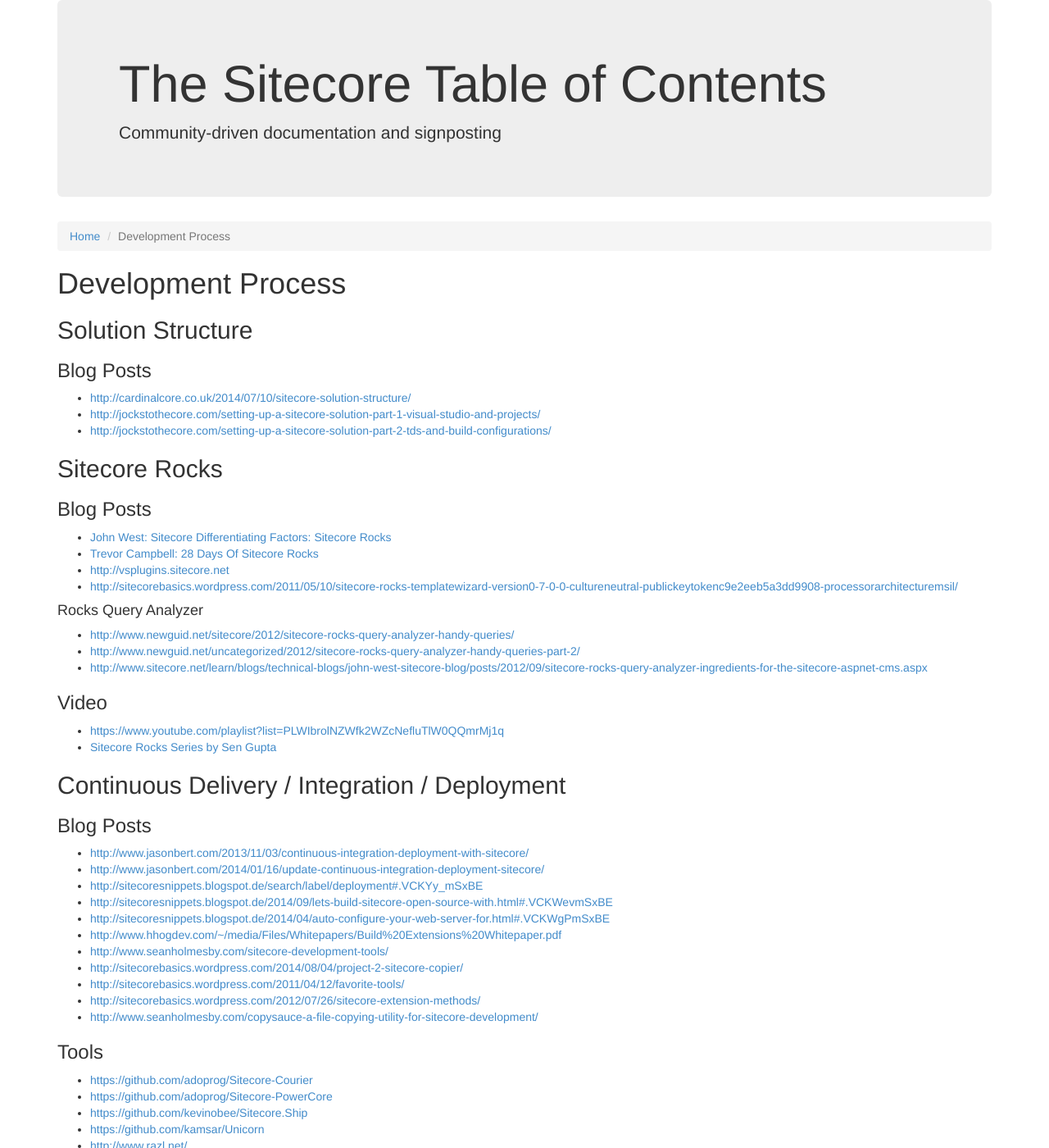
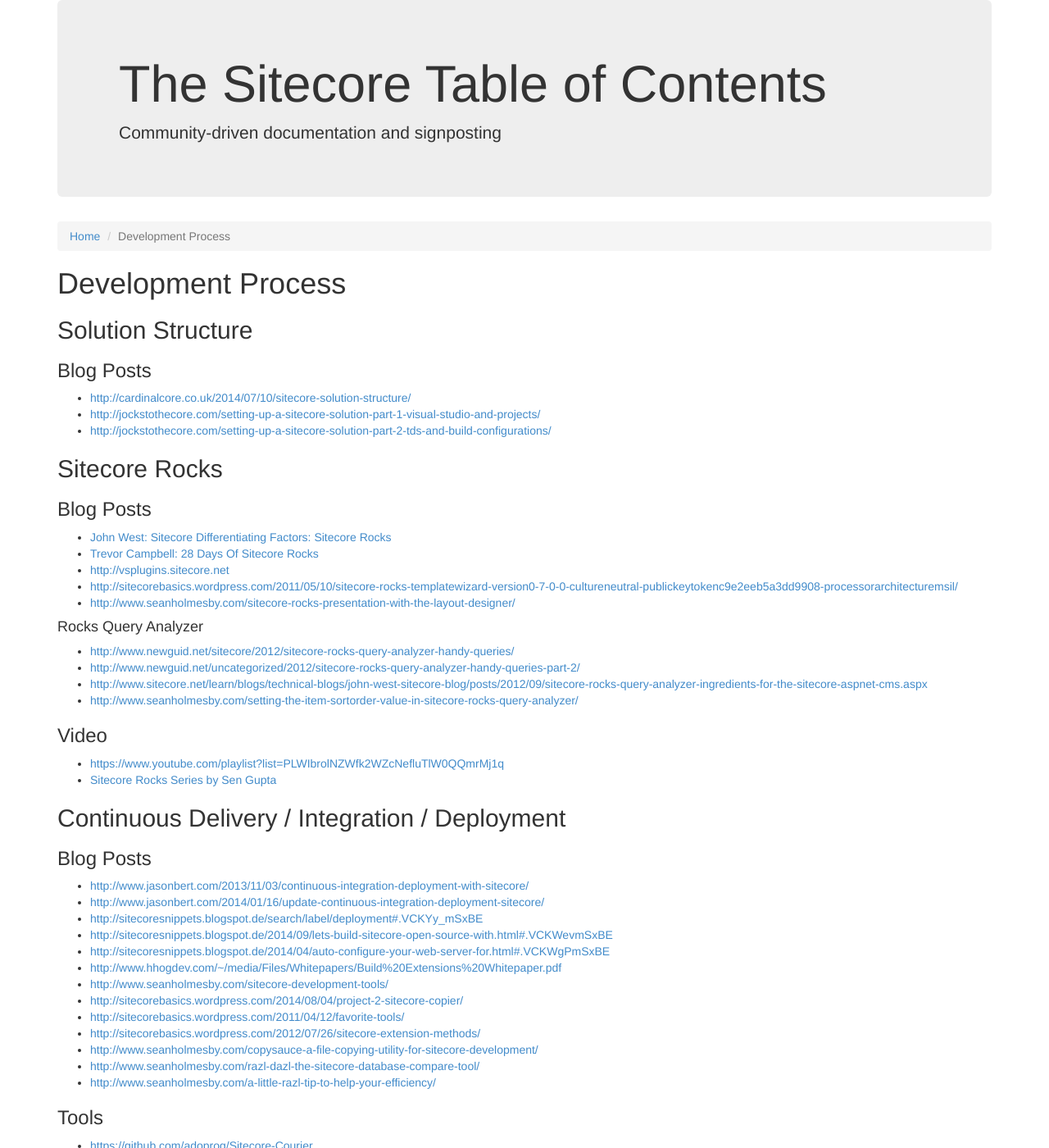
Before and after one commit to Sitecore-Community/docs, a Jekyll site: the page built from documentation/Development Processes/index.md, in a window 1280 px wide and 1400 px high. Shown: the whole window at 82% size. Built offline with Jekyll 4.4.1, drawn with Linux system fonts in a browser that asks for light colours; nearby versions of some CDN libraries; some of the changed lines change nothing that is shown.

Commit message:
Added posts about Rocks and Razl Tools

```diff
--- a/documentation/Development Processes/index.md
+++ b/documentation/Development Processes/index.md
@@ -20,11 +20,13 @@
 * [Trevor Campbell: 28 Days Of Sitecore Rocks](http://www.sitecore.net/learn/blogs/technical-blogs/trevor-campbell.aspx)
 * [http://vsplugins.sitecore.net](http://vsplugins.sitecore.net)
 * [http://sitecorebasics.wordpress.com/2011/05/10/sitecore-rocks-templatewizard-version0-7-0-0-cultureneutral-publickeytokenc9e2eeb5a3dd9908-processorarchitecturemsil/ ](http://sitecorebasics.wordpress.com/2011/05/10/sitecore-rocks-templatewizard-version0-7-0-0-cultureneutral-publickeytokenc9e2eeb5a3dd9908-processorarchitecturemsil/)
+* [http://www.seanholmesby.com/sitecore-rocks-presentation-with-the-layout-designer/](http://www.seanholmesby.com/sitecore-rocks-presentation-with-the-layout-designer/)
 
 #### Rocks Query Analyzer
 * [http://www.newguid.net/sitecore/2012/sitecore-rocks-query-analyzer-handy-queries/](http://www.newguid.net/sitecore/2012/sitecore-rocks-query-analyzer-handy-queries/)
 * [http://www.newguid.net/uncategorized/2012/sitecore-rocks-query-analyzer-handy-queries-part-2/](http://www.newguid.net/uncategorized/2012/sitecore-rocks-query-analyzer-handy-queries-part-2/)
 * [http://www.sitecore.net/learn/blogs/technical-blogs/john-west-sitecore-blog/posts/2012/09/sitecore-rocks-query-analyzer-ingredients-for-the-sitecore-aspnet-cms.aspx](http://www.sitecore.net/learn/blogs/technical-blogs/john-west-sitecore-blog/posts/2012/09/sitecore-rocks-query-analyzer-ingredients-for-the-sitecore-aspnet-cms.aspx)
+* [http://www.seanholmesby.com/setting-the-item-sortorder-value-in-sitecore-rocks-query-analyzer/](http://www.seanholmesby.com/setting-the-item-sortorder-value-in-sitecore-rocks-query-analyzer/)
 
 ### Video
 
@@ -46,6 +48,8 @@
 * [http://sitecorebasics.wordpress.com/2011/04/12/favorite-tools/](http://sitecorebasics.wordpress.com/2011/04/12/favorite-tools/)
 * [http://sitecorebasics.wordpress.com/2012/07/26/sitecore-extension-methods/](http://sitecorebasics.wordpress.com/2012/07/26/sitecore-extension-methods/)
 * [http://www.seanholmesby.com/copysauce-a-file-copying-utility-for-sitecore-development/](http://www.seanholmesby.com/copysauce-a-file-copying-utility-for-sitecore-development/)
+* [http://www.seanholmesby.com/razl-dazl-the-sitecore-database-compare-tool/](http://www.seanholmesby.com/razl-dazl-the-sitecore-database-compare-tool/)
+* [http://www.seanholmesby.com/a-little-razl-tip-to-help-your-efficiency/](http://www.seanholmesby.com/a-little-razl-tip-to-help-your-efficiency/)
 
 ### Tools
 
```
